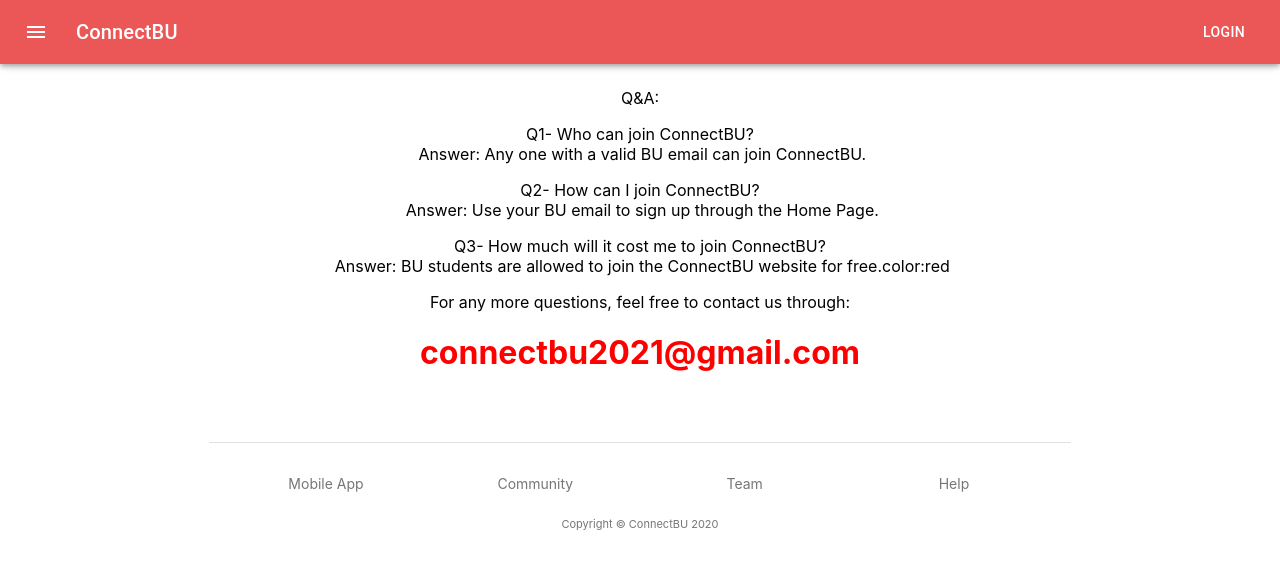
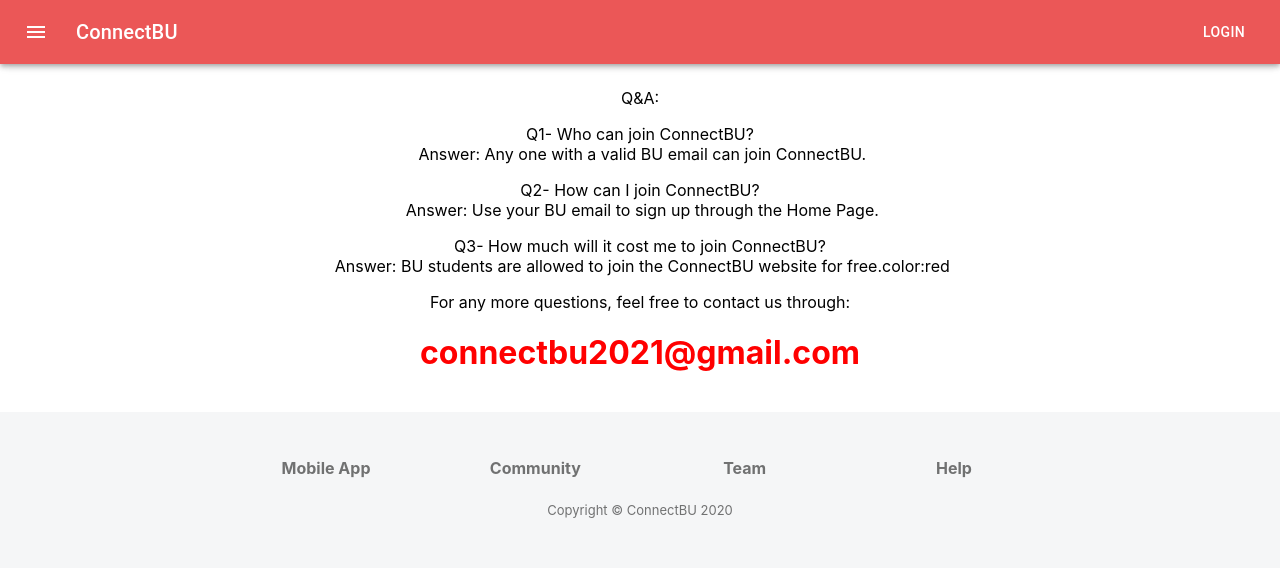
Before and after one commit to bchan/ConnectBU, a React (Create React App) app in the folder frontend/: page /support in a window 1280 px wide. Shown: the top 568 px of the page. Built offline with nearby package versions, Linux system fonts and the light colour scheme.

Commit message:
Updated footer styling

```diff
--- a/frontend/src/components/Footer.js
+++ b/frontend/src/components/Footer.js
@@ -29,7 +29,7 @@
   return (
     <footer className={classes.footer}>
       <Container maxWidth="xl" className={classes.container}>
-        <Divider className={classes.divider} />
+        {/* <Divider className={classes.divider} /> */}
         <Grid container spacing={3} justify="center" alignItems="stretch" className={classes.grid}>
 
           {links.map((element) => {
--- a/frontend/src/styles/Footer.styles.js
+++ b/frontend/src/styles/Footer.styles.js
@@ -2,7 +2,10 @@
 
 export const useStyles = makeStyles((theme) => ({
   footer: {
-    padding: theme.spacing(6, 0),
+    marginTop: '40px',
+    paddingTop: theme.spacing(2),
+    paddingBottom: theme.spacing(8),
+    backgroundColor: '#f5f6f7',
   },
   container: {
     textAlign: 'center',
@@ -21,10 +24,11 @@
     color: theme.palette.text.secondary,
     height: '100%',
     textDecoration: 'none',
-    fontSize: 14
+    fontSize: 16,
+    fontWeight: 'bold',
   },
   copyright: {
     color: theme.palette.text.secondary,
-    fontSize: 11,
+    fontSize: 13,
   }
 }));
```
